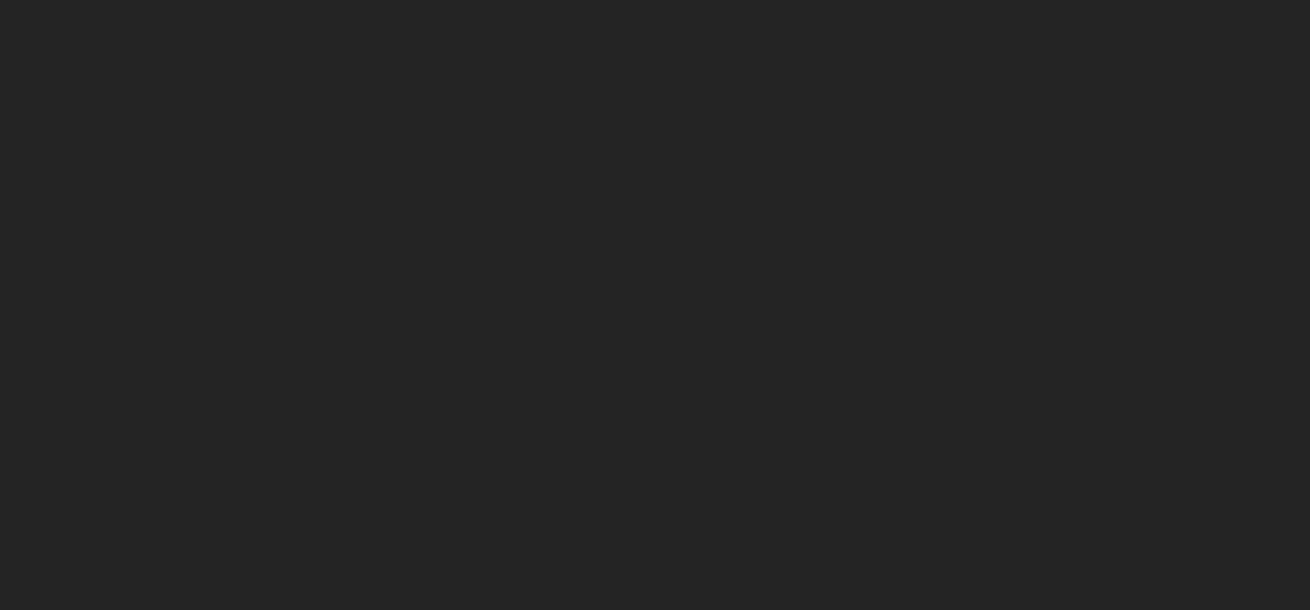
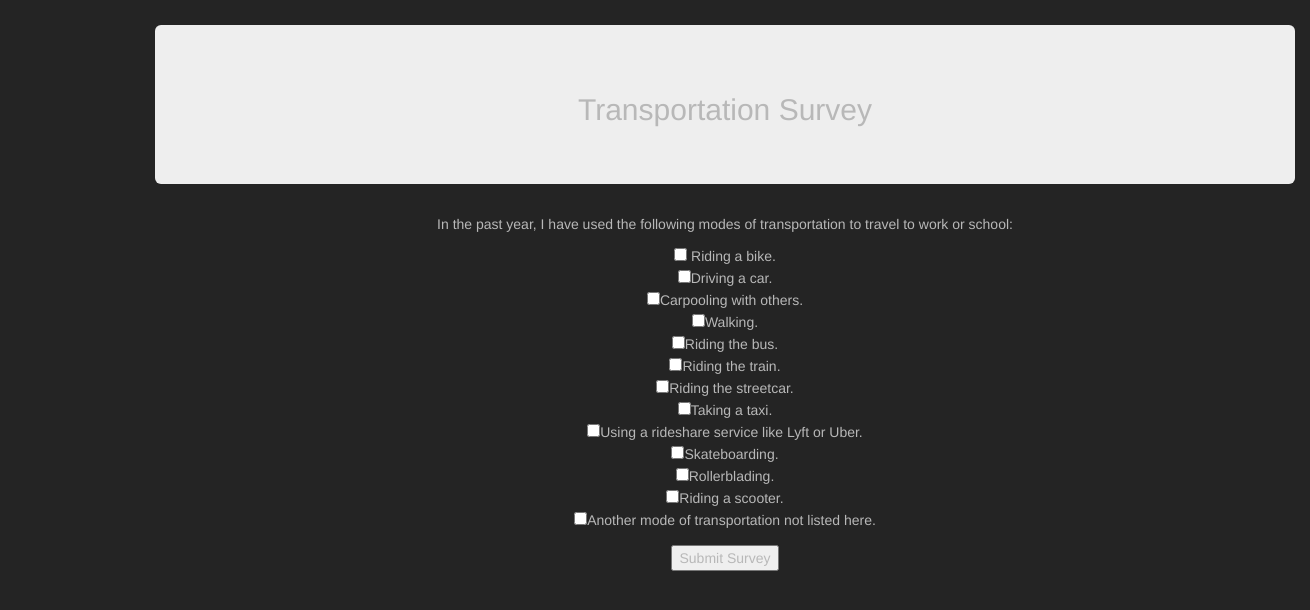
Before and after one commit to ChrisRamer/gathering-data-with-checkboxes, a plain HTML site: page index.html in a window 1280 px wide. Shown: the whole page, 1310 px wide, since content can reach past the window. Drawn offline with Linux system fonts and the light colour scheme.

Commit message:
Add first set of checkboxes

```diff
--- a/index.html
+++ b/index.html
@@ -2,7 +2,7 @@
 <html lang="en-US">
 
 <head>
-	<title></title>
+	<title>Transportation Survey</title>
 	<link href="css/bootstrap.css" rel="stylesheet" type="text/css">
 	<link href="css/styles.css" rel="stylesheet" type="text/css">
 	<script src="js/jquery-3.5.1.js"></script>
@@ -12,7 +12,35 @@
 <body>
 
 	<div id="center-align">
-
+		<div class="container">
+			<div class="jumbotron">
+				<h2>Transportation Survey</h2>
+			</div>
+			<form id="transportation_survey">
+				<div class="form-group">
+					<p>In the past year, I have used the following modes of transportation to travel to work or school:</p>
+					<input type="checkbox" name="work-transportation" value="bike"> Riding a bike.<br>
+					<input type="checkbox" name="work-transportation" value="car">Driving a car.<br>
+					<input type="checkbox" name="work-transportation" value="carpool">Carpooling with others.<br>
+					<input type="checkbox" name="work-transportation" value="walk">Walking.<br>
+					<input type="checkbox" name="work-transportation" value="bus">Riding the bus.<br>
+					<input type="checkbox" name="work-transportation" value="train">Riding the train.<br>
+					<input type="checkbox" name="work-transportation" value="streetcar">Riding the streetcar.<br>
+					<input type="checkbox" name="work-transportation" value="taxi">Taking a taxi.<br>
+					<input type="checkbox" name="work-transportation" value="rideshare">Using a rideshare service like Lyft or
+					Uber.<br>
+					<input type="checkbox" name="work-transportation" value="skateboard">Skateboarding.<br>
+					<input type="checkbox" name="work-transportation" value="rollerblade">Rollerblading.<br>
+					<input type="checkbox" name="work-transportation" value="scooter">Riding a scooter.<br>
+					<input type="checkbox" name="work-transportation" value="other">Another mode of transportation not listed
+					here.<br>
+				</div>
+				<button type="submit">Submit Survey</button>
+			</form>
+			<span id="output">
+				<p><b>You use the following methods of transportation to travel to work or school:</b></p>
+			</span>
+		</div>
 	</div>
 
 </body>
--- a/js/scripts.js
+++ b/js/scripts.js
@@ -1,5 +1,11 @@
 $(document).ready(function () {
-
-
-
+	$("form#transportation_survey").submit(function (event) {
+		event.preventDefault();
+		$("#output").show();
+		$("input:checkbox[name=work-transportation]:checked").each(function () {
+			const workTransportationMode = $(this).val();
+			$("#output").append(workTransportationMode + "<br>");
+		});
+		$('#transportation_survey').hide();
+	});
 });
```
